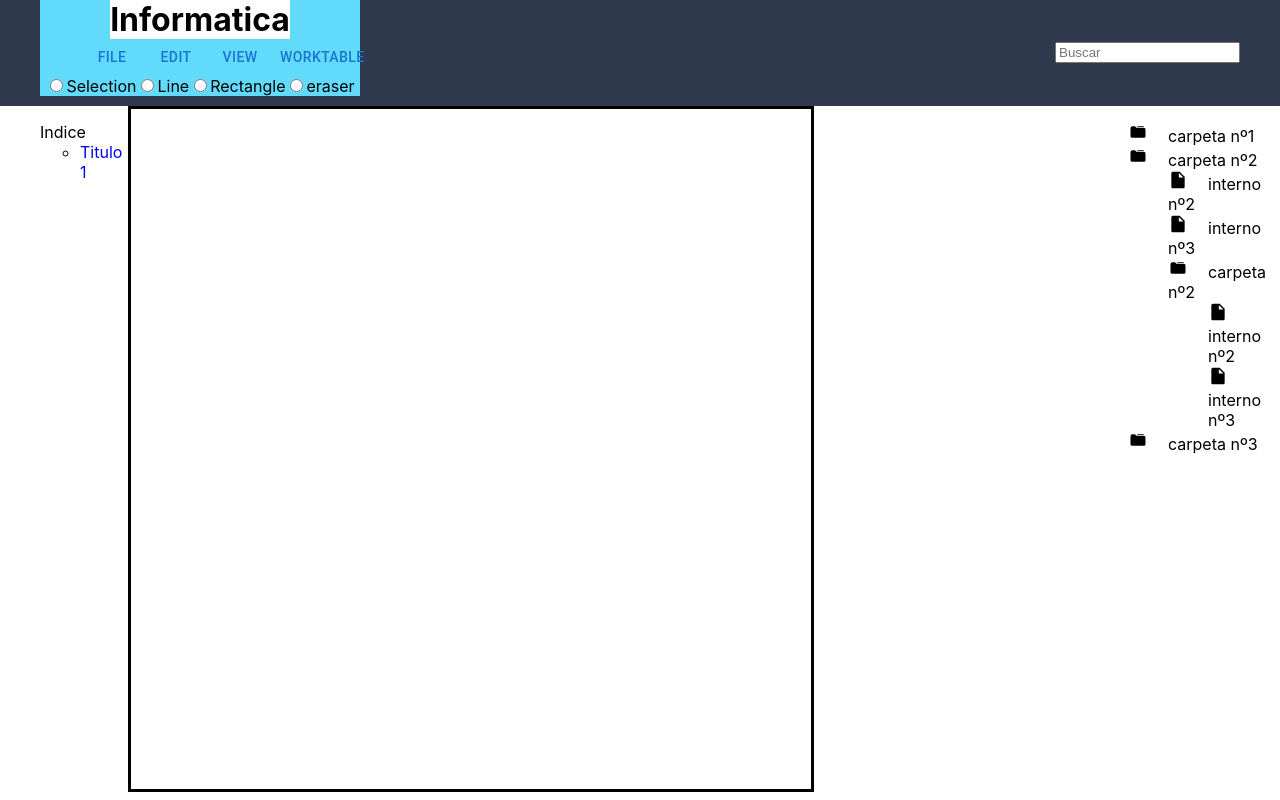
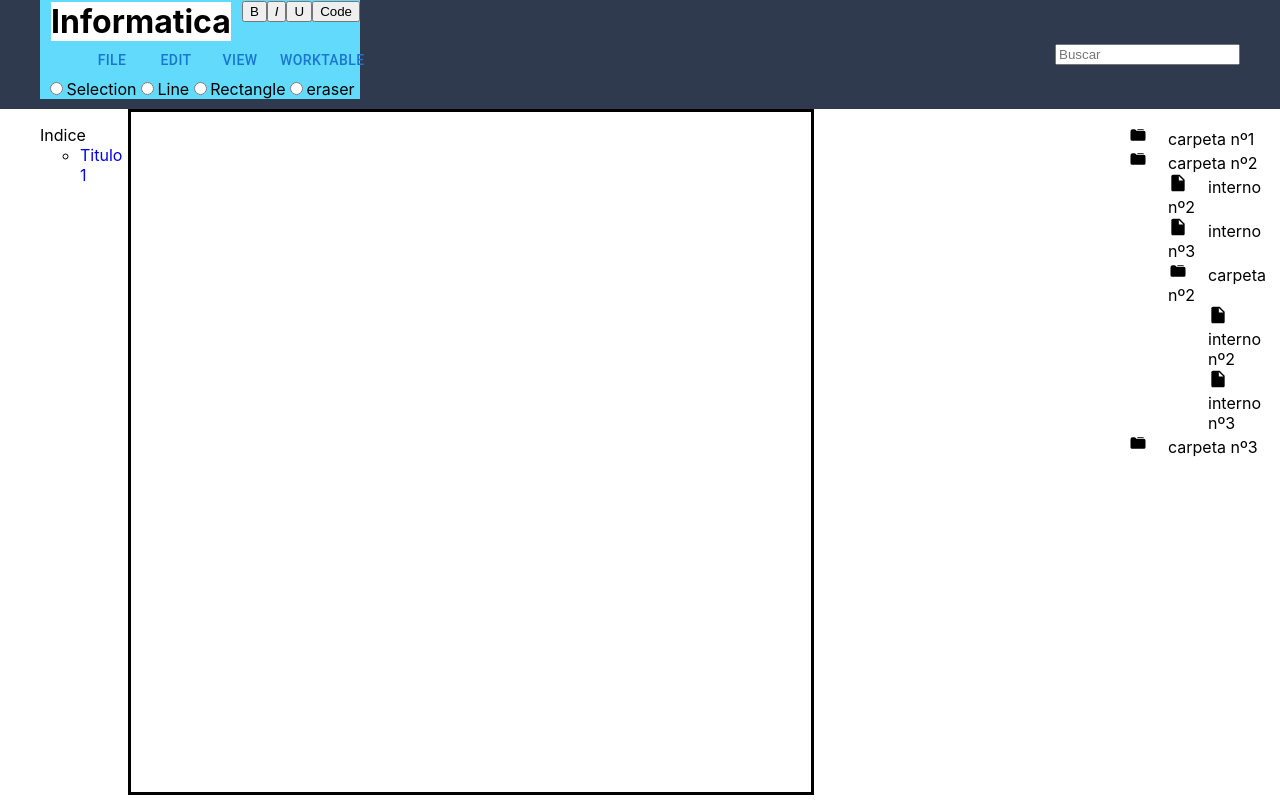
Before and after one commit to felipeescuela/Blue-Book, a React (Create React App) app: page / in a window 1280 px wide. Built offline with nearby package versions, Linux system fonts and the light colour scheme.

Commit message:
agregados los elementos de text a la pagina principal

```diff
--- a/src/App.js
+++ b/src/App.js
@@ -1,9 +1,9 @@
 import DrawTools from "./components/DrawComponents/DrawTools.js";
 import CanvasDraw from "./components/DrawComponents/CanvasDraw.js";
 import FileManager from "./components/FileManagerComponents/FileManager.js";
+import CanvasTextEditor from "./components/TextComponents/CanvasTextEditor.js";
 import Grid from '@mui/material/Grid';
 import Button from '@mui/material/Button';
-
 import "./App.css"
 
 const filesExample = [
@@ -48,6 +48,11 @@ const App = () => {
                 <Grid id="headin" container columns={{ xs: 2 }} >
                     <Grid container id="title_menu" rows={{ xs: 3 }} xs={3}>
                         <h1 id="title">Informatica</h1>
+
+                        <Grid>
+                            <CanvasTextEditor />
+                        </Grid>
+
                         <Grid>
                             <ul className="navmenu">
                                 <li><Button variant="text">File</Button></li>
--- /dev/null
+++ b/src/components/TextComponents/CanvasTextEditor.js
@@ -0,0 +1,53 @@
+import React from 'react';
+import ReactDOM from 'react-dom';
+import { Editor, EditorState, RichUtils } from 'draft-js';
+import 'draft-js/dist/Draft.css';
+
+const CanvasTextEditor = () => {
+    const [editorState, setEditorState] = React.useState(
+        () => EditorState.createEmpty(),
+    );
+
+    //Funciones para cambiar el estado de la letra
+
+    const _onBoldClick = () => {
+        console.log(editorState)
+        setEditorState(RichUtils.toggleInlineStyle(editorState, 'BOLD'));
+    }
+
+    const _onItalicClick = () => {
+        setEditorState(RichUtils.toggleInlineStyle(editorState, 'ITALIC'));
+    }
+
+    const _onUnderlineClick = () => {
+        setEditorState(RichUtils.toggleInlineStyle(editorState, 'UNDERLINE'));
+    }
+
+    const _onCodeClick = () => {
+        setEditorState(RichUtils.toggleInlineStyle(editorState, 'CODE'));
+    }
+
+    // Botones y area de edicion de texto
+
+    return (
+        <div>
+            <div >
+                <button onClick={_onBoldClick}>B</button>
+                <button onClick={_onItalicClick}><em>I</em></button>
+                <button onClick={_onUnderlineClick}>U</button>
+                <button onClick={_onCodeClick}>Code</button>
+            </div>
+
+            <div className="editors">
+                <Editor
+                    editorState={editorState} onChange={setEditorState}
+                />
+            </div>
+
+
+        </div>
+    );
+
+}
+
+export default CanvasTextEditor;
```
Also changed, not shown: src/components/TextComponents/TextTools.js (added).
